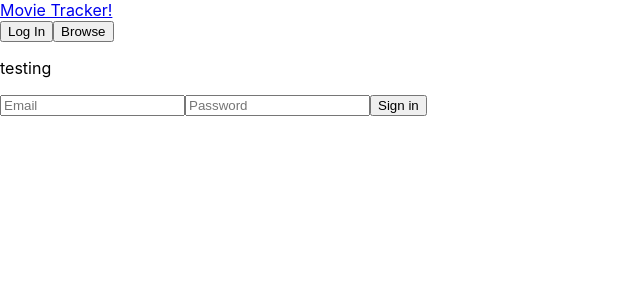
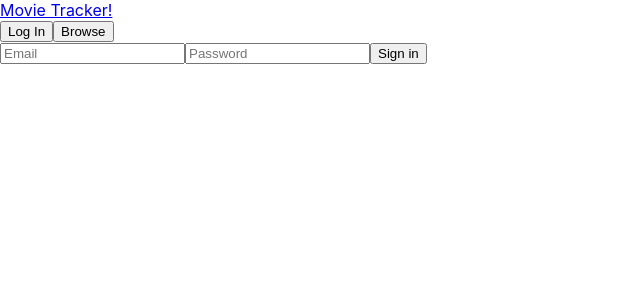
Before and after one commit to rdren0/Movie-Tracker, a React (Create React App) app: page /Login in a window 1280 px wide. Shown: the top 300 px of the page, without its empty margins (0-640 px from the left). Built offline with nearby package versions, Linux system fonts and the light colour scheme; no server answers.

Commit message:
handleChange

```diff
--- a/src/Components/AccountForm/AccountForm.js
+++ b/src/Components/AccountForm/AccountForm.js
@@ -1,22 +1,40 @@
 import React, {Component} from 'react';
+import { fetchCall } from '../../APICalls/APICalls';
+
+
 
 class AccountForm extends Component {
-
   constructor(props) {
     super(props);
+    this.state = {
+      email: '',
+      password: ''
+    }
+  }
+
+  handleChange = (e) => {
+    this.setState({
+      [e.target.type]: e.target.value
+    })
+  }
+
+  handleSubmit = (e) => {
+    e.preventDefault()
+    fetchCall()
+    .then(result => console.log(result))
+    .catch(error => console.log(error))
   }
 
   render() {
     return (
       <div>
-      <p> testing</p>
-      <input type="email" placeholder="Email"/>
-      <input type="password" placeholder="Password"/>
-      <button> Sign in </button>
-
+        <form onSubmit={this.handleSubmit}>
+          <input onChange={this.handleChange} type="email" placeholder="Email" value ={this.state.email}/>
+          <input onChange={this.handleChange} type="password" placeholder="Password" value={this.state.password}/>
+          <button> Sign in </button>
+        </form>
       </div>
     );
   }
 }
-
 export default AccountForm;
```
Also changed, not shown: src/Components/App/App.js (+4 -4 lines).
